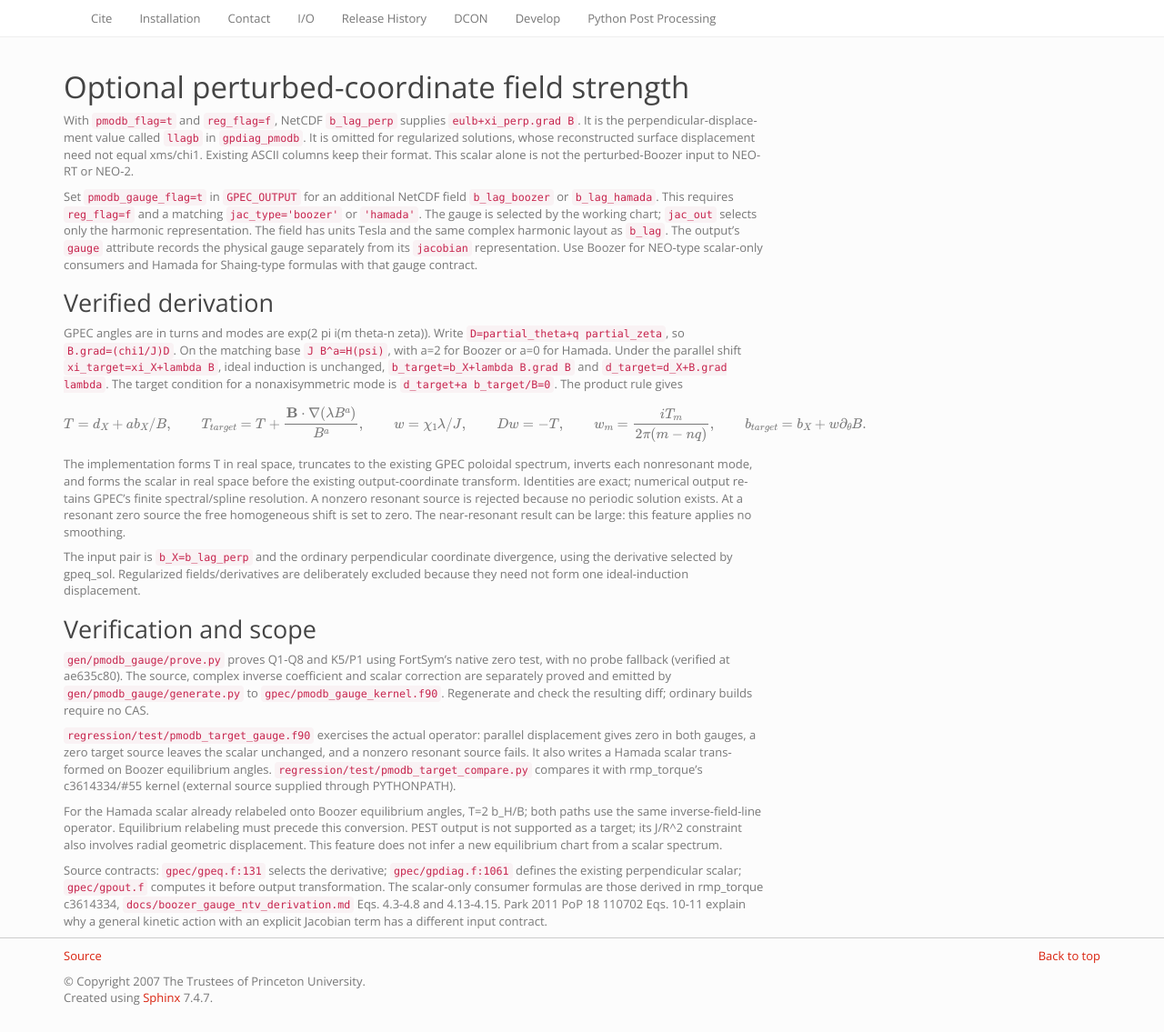
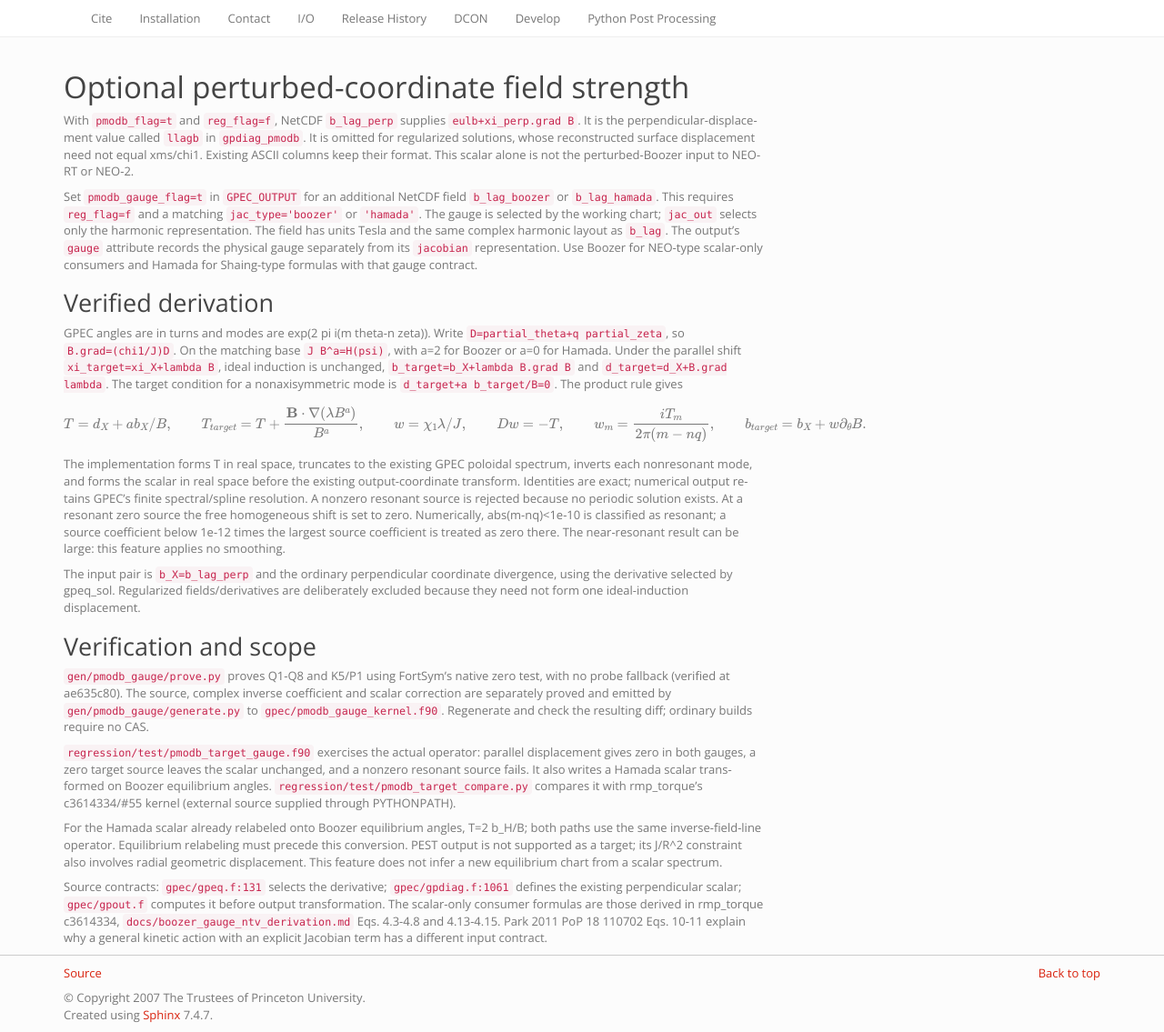
Before and after one commit to PrincetonUniversity/GPEC, a Sphinx documentation site: the page built from docs/pmodb_target_gauge.rst, in a window 1280 px wide and 1135 px high. Shown: the whole window at 91% size. Built offline with Sphinx 7.4.7, drawn with Linux system fonts in a browser that asks for light colours.

Commit message:
DOCS - MINOR - State the resonant-source numerical tolerances

```diff
--- a/docs/pmodb_target_gauge.rst
+++ b/docs/pmodb_target_gauge.rst
@@ -41,6 +41,8 @@ real space before the existing output-coordinate transform. Identities are
 exact; numerical output retains GPEC's finite spectral/spline resolution.
 A nonzero resonant source is rejected because no periodic solution exists.
 At a resonant zero source the free homogeneous shift is set to zero.
+Numerically, abs(m-nq)<1e-10 is classified as resonant; a source coefficient
+below 1e-12 times the largest source coefficient is treated as zero there.
 The near-resonant result can be large: this feature applies no smoothing.
 
 The input pair is ``b_X=b_lag_perp`` and the ordinary perpendicular
```
